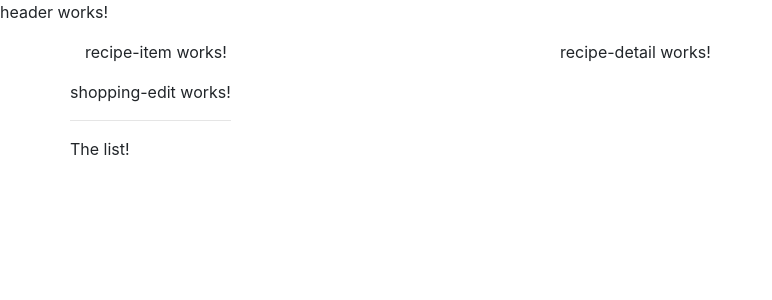
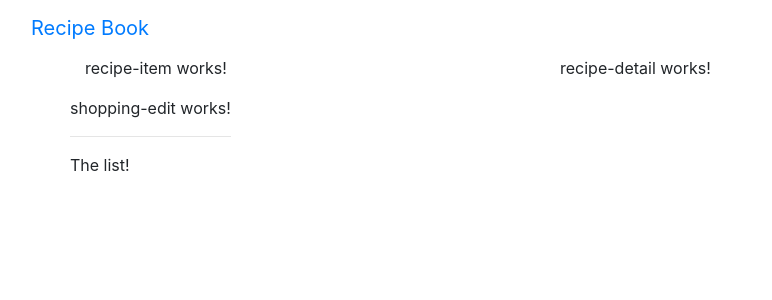
Before and after one commit to Utkarsh9799/RecipeBook, an Angular app: page / in a window 1280 px wide. Shown: the top 300 px of the page, without its empty margins (0-772 px from the left). Built offline with nearby package versions, Linux system fonts and the light colour scheme.

Commit message:
Navbar update

```diff
--- a/src/app/header/header.component.html
+++ b/src/app/header/header.component.html
@@ -1 +1,22 @@
-<p>header works!</p>
+<nav class="navbar navbar-default">
+    <div class="container-fluid"> <!--To occupy whole width-->
+        <div class="navbar-header">
+            <a href="#" class="navbar-brand">Recipe Book</a>
+        </div>
+
+        <div class="collapse navbar-collapse">
+            <ul class="nav navbar-nav">
+                <li><a href="#">Recipes</a></li>
+                <li><a href="#">Shopping List</a></li>
+            </ul>
+            <ul class="nav navbar-nav navbar-right">
+                <li class="dropdown">
+                    <ul class="dropdown-menu">
+                        <li><a href="#">Save Data</a></li>
+                        <li><a href="#">Fetch Data</a></li>
+                    </ul>
+                </li>
+            </ul>
+        </div>
+    </div>
+</nav>
```
